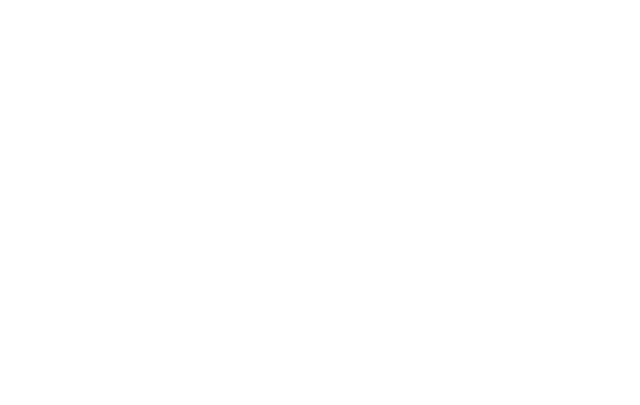
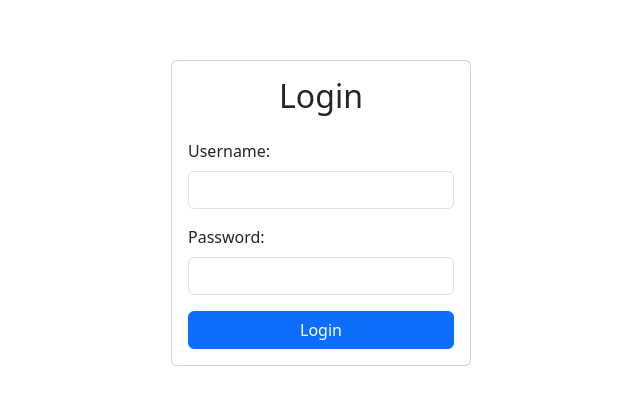
Before and after one commit to haikrisna/miniproject_react_krisna-kukuh-wijaya, a React (Vite) app in the folder myproject/: page /login in a window 1280 px wide. Before the commit this address had no page. Shown: the part 187-592 px from the top of the page, without its empty margins (319-959 px from the left). Built offline with nearby package versions, Linux system fonts and the light colour scheme.

Commit message:
All Feature Finished

```diff
--- a/myproject/src/App.jsx
+++ b/myproject/src/App.jsx
@@ -1,27 +1,71 @@
-import { useState } from 'react'
+import React, { useState, useEffect } from 'react';
 import 'bootstrap/dist/css/bootstrap.min.css';
 import "bootstrap/dist/js/bootstrap.bundle.min.js";
-import LandingPage from './component/LandingPage/LandingPage'
-import { BrowserRouter as Router, Routes, Route } from 'react-router-dom';
+import { BrowserRouter as Router, Routes, Route, Navigate } from 'react-router-dom';
+import LoginPage from './component/LoginPage/LoginPage';
+import LandingPage from './component/LandingPage/LandingPage';
 import MealPlan from './component/MealPlan/MealPlan';
 import ChatAI from './component/ChatAI/ChatAI';
 import Reminder from './component/MealPlan/Reminder';
 
+// Komponen ProtectedRoute
+const ProtectedRoute = ({ isLoggedIn, children }) => {
+  return isLoggedIn ? children : <Navigate to="/login" />;
+};
+
 function App() {
-  const [count, setCount] = useState(0)
+  // State untuk melacak status login
+  const [isLoggedIn, setIsLoggedIn] = useState(false);
+
+  useEffect(() => {
+    // Cek status login dari localStorage
+    const loggedIn = localStorage.getItem('isLoggedIn') === 'true';
+    setIsLoggedIn(loggedIn);
+  }, []);
 
   return (
-    <>
-      <Router>
-        <Routes>
-          <Route path='/' element={<LandingPage/>}/>
-          <Route path='/mealplan' element={<MealPlan/>}/>
-          <Route path='/chat' element={<ChatAI/>}/>
-          <Route path='/mealplan/reminder' element={<Reminder/>}/>
-        </Routes>
-      </Router>
-    </>
-  )
+    <Router>
+      <Routes>
+        {/* Halaman Login */}
+        <Route
+          path="/login"
+          element={<LoginPage setIsLoggedIn={setIsLoggedIn} />}
+        />
+
+        {/* Halaman LandingPage (Home) */}
+        <Route path="/" element={<LandingPage />} />
+
+        {/* Halaman yang memerlukan login */}
+        <Route
+          path="/mealplan"
+          element={
+            <ProtectedRoute isLoggedIn={isLoggedIn}>
+              <MealPlan />
+            </ProtectedRoute>
+          }
+        />
+        <Route
+          path="/chat"
+          element={
+            <ProtectedRoute isLoggedIn={isLoggedIn}>
+              <ChatAI />
+            </ProtectedRoute>
+          }
+        />
+        <Route
+          path="/mealplan/reminder"
+          element={
+            <ProtectedRoute isLoggedIn={isLoggedIn}>
+              <Reminder />
+            </ProtectedRoute>
+          }
+        />
+
+        {/* Redirect untuk rute yang tidak ditemukan */}
+        <Route path="*" element={<Navigate to="/" />} />
+      </Routes>
+    </Router>
+  );
 }
 
-export default App
+export default App;
--- a/myproject/src/component/ChatAI/ChatAI.jsx
+++ b/myproject/src/component/ChatAI/ChatAI.jsx
@@ -2,6 +2,7 @@
 import { GoogleGenerativeAI } from "@google/generative-ai";
 import ReactMarkdown from "react-markdown"; // Import ReactMarkdown
 import { data } from "./data"; // Sesuaikan path jika perlu
+import NavbarComponent from "../LandingPage/NavbarComponent";
 
 function ChatAI() {
   const [inputUser, setInputUser] = useState("");
@@ -80,7 +81,8 @@
 
   return (
     <>
-      <h1>Gemini AI</h1>
+      <NavbarComponent/>
+      <h1>Archiwaste AI</h1>
       <input type="text" onChange={handleChange} />
       <button onClick={handlePromptSubmit} type="button">
         Submit
--- a/myproject/src/component/LandingPage/NavbarComponent.jsx
+++ b/myproject/src/component/LandingPage/NavbarComponent.jsx
@@ -25,7 +25,7 @@
     <div className="collapse navbar-collapse" id="navbarNav">
       <ul className="navbar-nav mx-auto">
         <li className="nav-item">
-          <a className="nav-link text-dark" onClick={() => navigate("/")} role="button">
+          <a className="nav-link text-dark" onClick={() => navigate("/landingpage")} role="button">
             Home
           </a>
         </li>
@@ -43,8 +43,11 @@
           <a className="nav-link text-dark" onClick={()=> navigate("/mealplan/reminder")} role="button">Notification</a>
         </li>
       </ul>
+      <button className="btn btn-outline-success me-2" type="button" onClick={()=>navigate('/login')}>
+        Login
+      </button>
       <button className="btn btn-success" type="button">
-        Login
+        Get Started
       </button>
     </div>
   </div>
--- a/myproject/src/component/LoginPage/LoginPage.jsx
+++ b/myproject/src/component/LoginPage/LoginPage.jsx
@@ -1,9 +1,64 @@
-import React from 'react'
+import React, { useState } from 'react';
+import { useNavigate } from 'react-router-dom';
+import 'bootstrap/dist/css/bootstrap.min.css';
 
-export default function LoginPage() {
+export default function LoginPage({ setIsLoggedIn }) {
+  const [username, setUsername] = useState('');
+  const [password, setPassword] = useState('');
+  const [errorMessage, setErrorMessage] = useState('');
+  const navigate = useNavigate();
+
+  const handleLogin = (event) => {
+    event.preventDefault();
+
+    const dummyUser = { username: 'krisna', password: 'krisna123' };
+    const user = JSON.parse(localStorage.getItem('user'));
+
+    if (user && user.username === username && user.password === password) {
+      localStorage.setItem('isLoggedIn', 'true');
+      setIsLoggedIn(true); // Update state login
+      navigate('/mealplan');
+    } else if (username === dummyUser.username && password === dummyUser.password) {
+      localStorage.setItem('user', JSON.stringify(dummyUser));
+      localStorage.setItem('isLoggedIn', 'true');
+      setIsLoggedIn(true); // Update state login
+      navigate('/mealplan');
+    } else {
+      setErrorMessage('Invalid username or password');
+    }
+  };
+
   return (
-    <div>
-
+    <div className="container d-flex justify-content-center align-items-center vh-100">
+      <div className="card" style={{ width: '300px' }}>
+        <div className="card-body">
+          <h2 className="text-center mb-4">Login</h2>
+          <form onSubmit={handleLogin}>
+            <div className="mb-3">
+              <label className="form-label">Username:</label>
+              <input
+                type="text"
+                className="form-control"
+                value={username}
+                onChange={(e) => setUsername(e.target.value)}
+                required
+              />
+            </div>
+            <div className="mb-3">
+              <label className="form-label">Password:</label>
+              <input
+                type="password"
+                className="form-control"
+                value={password}
+                onChange={(e) => setPassword(e.target.value)}
+                required
+              />
+            </div>
+            <button type="submit" className="btn btn-primary w-100">Login</button>
+            {errorMessage && <p className="text-danger text-center mt-2">{errorMessage}</p>}
+          </form>
+        </div>
+      </div>
     </div>
-  )
+  );
 }
--- a/myproject/src/component/MealPlan/Reminder.jsx
+++ b/myproject/src/component/MealPlan/Reminder.jsx
@@ -1,5 +1,6 @@
 import React, { useEffect, useState } from "react";
 import axios from "axios";
+import NavbarComponent from "../LandingPage/NavbarComponent";
 
 export default function Reminder() {
   const [mealPlans, setMealPlans] = useState([]);
@@ -52,6 +53,8 @@
   }, [mealPlans]);
 
   return (
+    <>
+    <NavbarComponent/>
     <div className="container py-4">
       <h1 className="text-center">Pengingat Meal Plan</h1>
       <div className="mt-4">
@@ -76,5 +79,6 @@
         </ul>
       </div>
     </div>
+    </>
   );
 }
```
